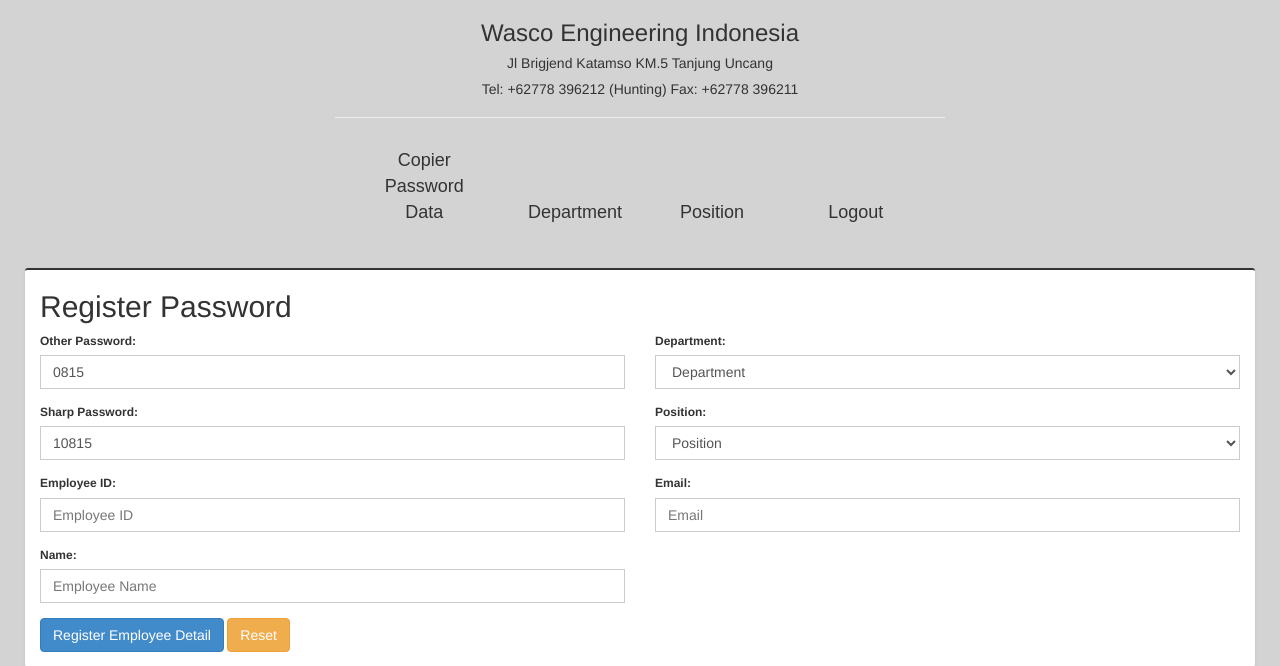
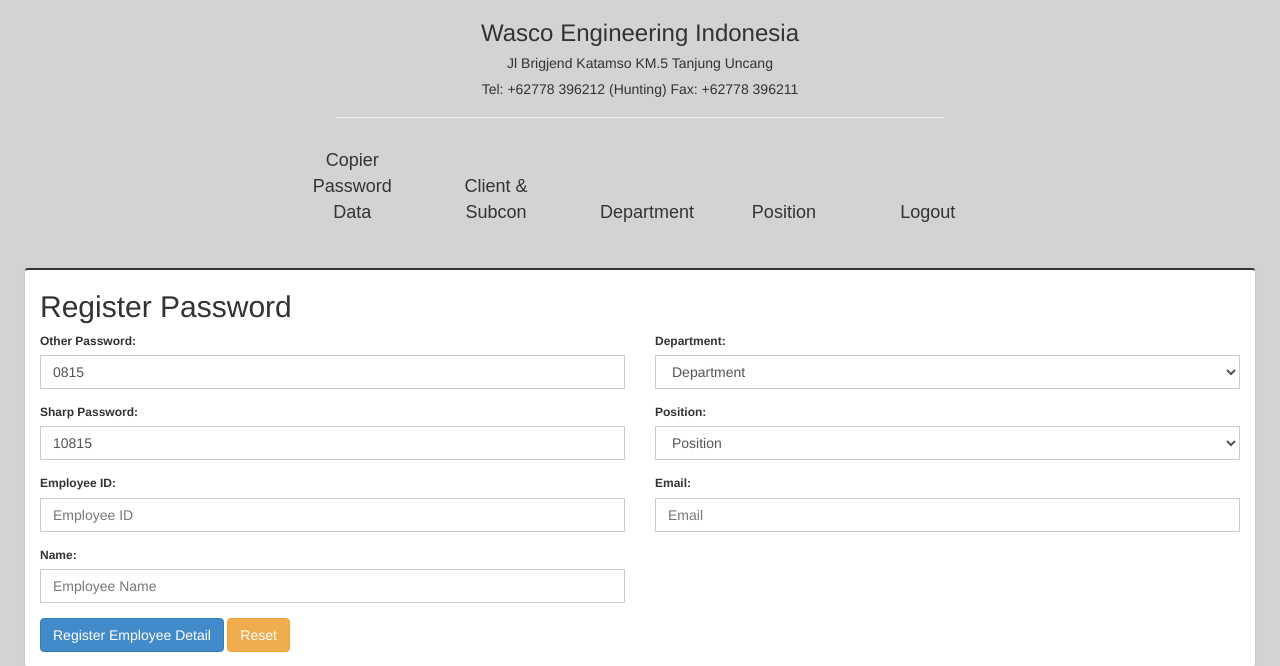
Before and after one commit to rabunjauh/copier, a CodeIgniter app: page /database/c_employee_details/register_password in a window 1280 px wide. Shown: the top 666 px of the page. Run offline with CodeIgniter, Linux system fonts and the light colour scheme; a user stored in the database is signed in; data comes from the database, SQL or seed files in the repository.

Commit message:
feat: create view for client & subcon register

```diff
--- a/application/controllers/C_employee_details.php
+++ b/application/controllers/C_employee_details.php
@@ -468,4 +468,15 @@
 		// var_dump($last_others_password->others_password);
 		echo $last_others_password->others_password;
 	}
+
+	public function client_subcon() {
+		$data['copier_registrations'] = $this->m_copier_registration->get_client_subcon();
+		$data['header'] = $this->load->view('headers/head', '', TRUE);
+		$data['menu'] = '';
+		$data['navigation'] = $this->load->view('headers/navigation', '', TRUE);
+		$data['cover'] = $this->load->view('headers/cover', '', TRUE);
+		$data['content'] = $this->load->view('contents/vCopierRegistrationClient', $data, TRUE);
+		$data['footer'] = $this->load->view('footers/footer', '', TRUE);
+		$this->load->view('main', $data);
+	}
 }
--- a/application/models/M_copier_registration.php
+++ b/application/models/M_copier_registration.php
@@ -27,6 +27,8 @@
         $this->db->join('tblfile_department td', 'td.iddept = c.iddept', 'left');
         $this->db->join('tblfile_position tp', 'tp.idposition = c.idposition', 'left');
 
+        $client_subcon = array('CLIENT', 'SUBCON');
+        $this->db->where_not_in('td.deptdesc', $client_subcon);
         $this->db->order_by('c.others_password', 'DESC');
         return $this->db->get('copier_id c')->result();
     }
@@ -250,4 +252,23 @@
         $this->db->select('others_password');
         return $this->db->get('copier_id')->row();
     }
+
+    public function get_client_subcon() {
+        $this->db->select('
+                    c.id,
+                    c.idemployee,
+                    c.employeename,
+                    td.deptdesc,
+                    tp.positiondesc,
+                    c.email,
+                    c.sharp_password,
+                    c.others_password
+        ');
+        $this->db->join('tblfile_department td', 'td.iddept = c.iddept', 'left');
+        $this->db->join('tblfile_position tp', 'tp.idposition = c.idposition', 'left');
+        $client_subcon = array('CLIENT', 'SUBCON');
+        $this->db->where_in('td.deptdesc', $client_subcon);
+        $this->db->order_by('c.others_password', 'DESC');
+        return $this->db->get('copier_id c')->result();
+    }
 }
--- a/application/views/headers/navigation.php
+++ b/application/views/headers/navigation.php
@@ -4,6 +4,7 @@
 			if ( $this->session->userdata('username') ){
 		?>
 				<li><a href="<?=base_url() . "c_employee_details/index";?>" title="">Copier Password Data</a></li>
+				<li><a href="<?=base_url() . "c_employee_details/client_subcon";?>" title="">Client & Subcon</a></li>
 				<li><a href="<?=base_url() . "c_employee/department";?>" title="">Department</a></li>
 				<li><a href="<?=base_url() . "c_employee/position";?>" title="">Position</a></li>
 				<li><a href="<?=base_url() . "login/logout";?>" title="">Logout</a></li>
```
